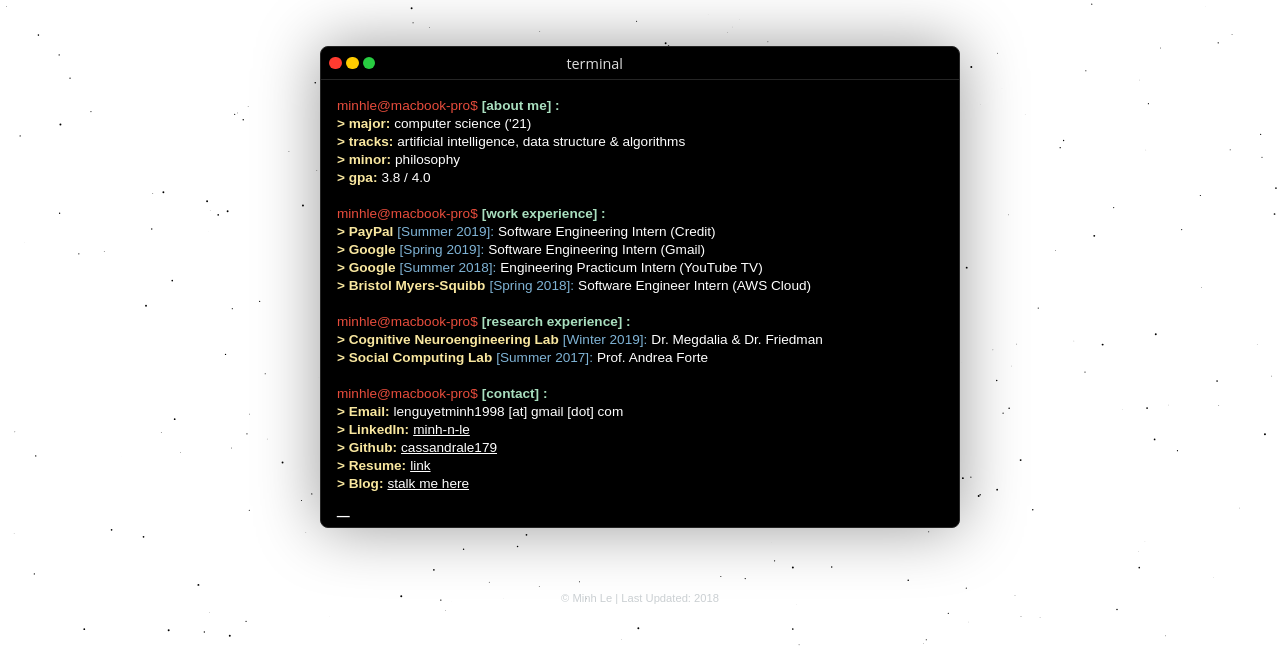
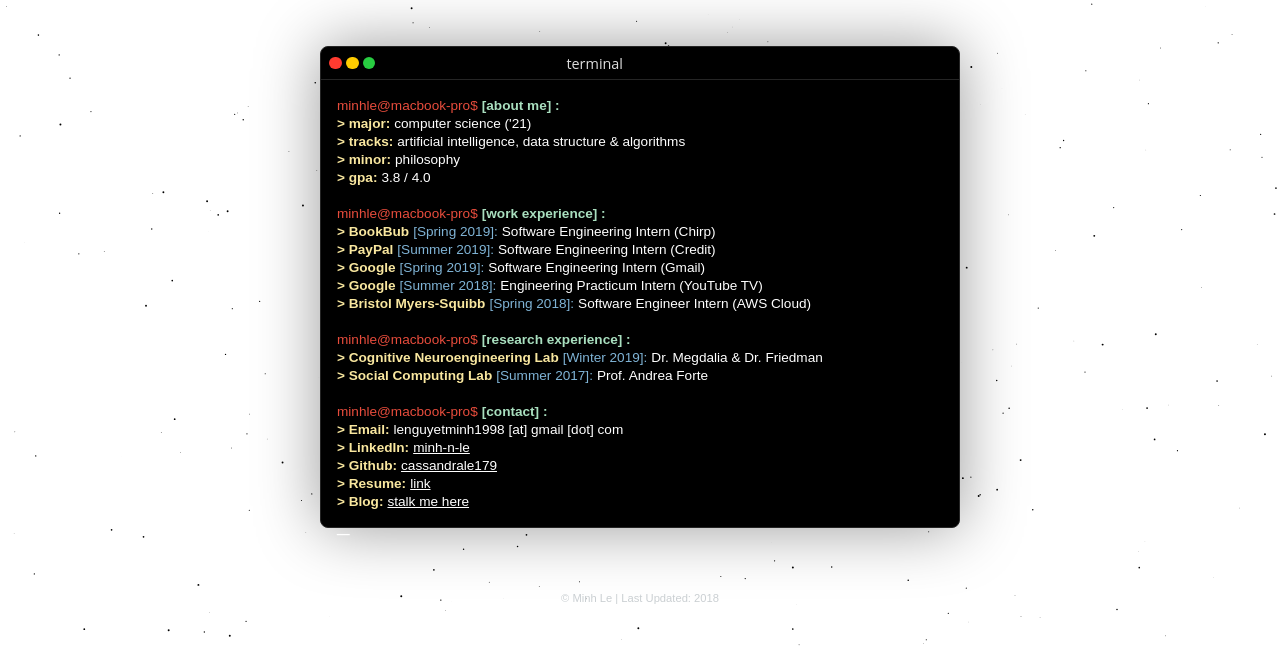
Before and after one commit to cassandrale179/cassandrale179.github.io, a plain HTML site: page index.html in a window 1280 px wide. Shown: the part 148-800 px from the top of the page. Drawn offline with Linux system fonts and the light colour scheme; a web font is replaced by a local one.

Commit message:
Update index.html

```diff
--- a/index.html
+++ b/index.html
@@ -46,6 +46,11 @@
                 <p class="home">minhle@macbook-pro$ </p>
                 <p class="content"> <b>[work experience] :</b> </p>
                 <p>  </p>
+            </span>
+             <span>
+                <p class="key"><b> > BookBub  </b></p>
+                <p class="job"> [Spring 2019]: </p>
+                <p class="team"> Software Engineering Intern (Chirp) </p> <br / >
             </span>
             <span>
                 <p class="key"><b> > PayPal  </b></p>
```
